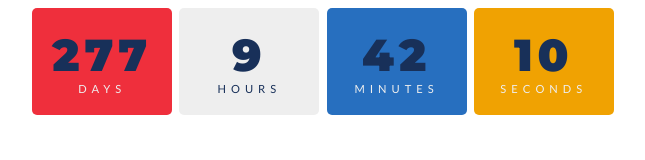
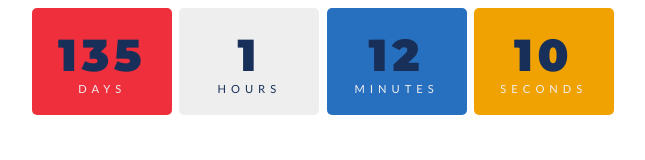
Before and after one commit to Tomguiz/notion_countdown, a plain HTML site: page index.html in a window 1280 px wide. Shown: the whole page, without its empty margins (317-962 px from the left). Drawn offline with Linux system fonts and the light colour scheme.

Commit message:
Update index.html

```diff
--- a/index.html
+++ b/index.html
@@ -103,7 +103,7 @@ body{
 </body>
 <script>
     const year = new Date().getFullYear();
-const myDate = new Date('Oct 15, 2024 00:00:00');
+const myDate = new Date('May 25, 2024 15:30:00');
 console.log(myDate);
 
 // countdown
```
